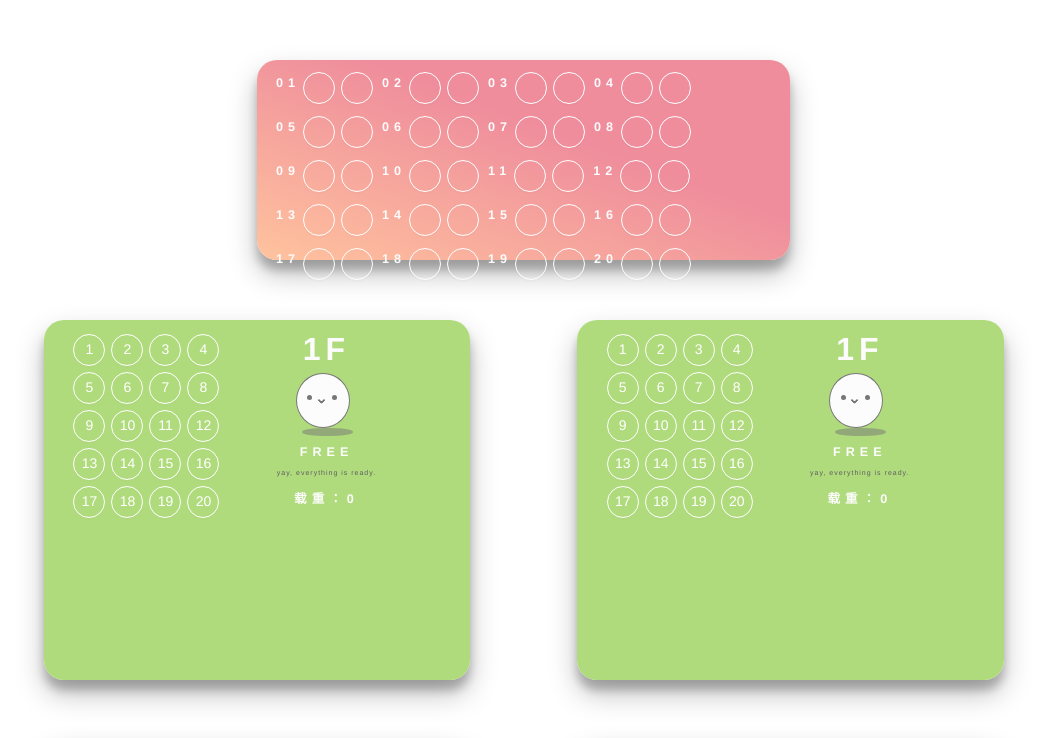
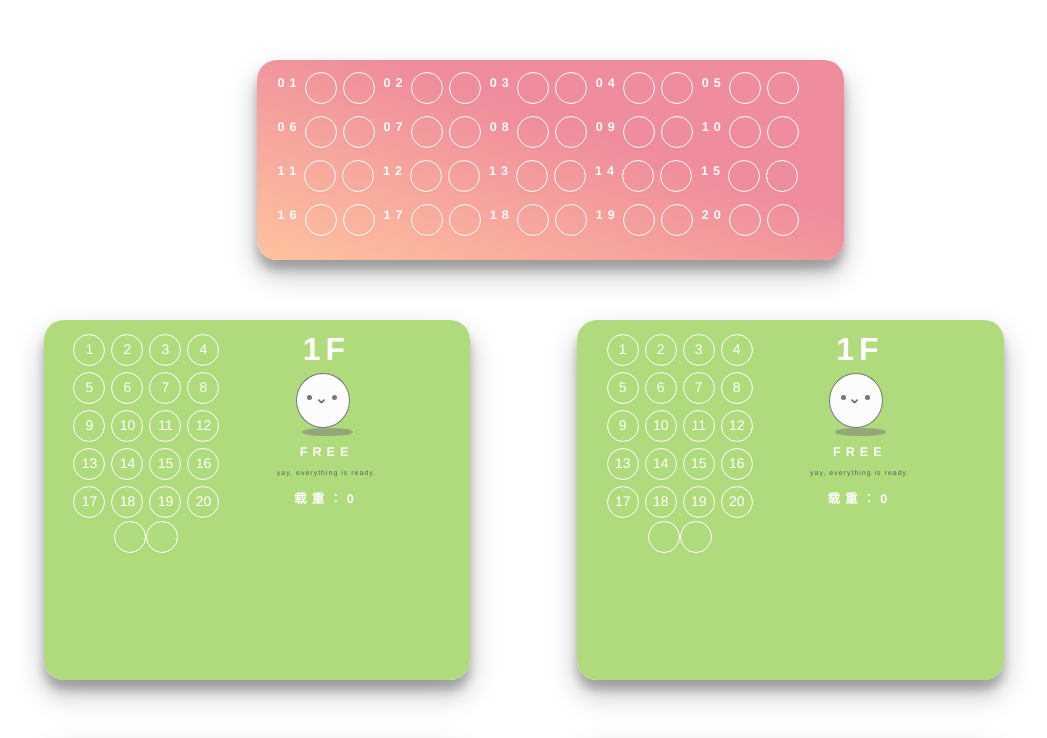
Before and after one commit to Major-333/OS_course_project, a Vue app in the folder elevator/: page / in a window 1280 px wide. Shown: the top 738 px of the page, without its empty margins (63-1110 px from the left). Built offline with nearby package versions, Linux system fonts and the light colour scheme.

Commit message:
update css

```diff
--- a/elevator/src/components/BtnGroup.vue
+++ b/elevator/src/components/BtnGroup.vue
@@ -4,10 +4,10 @@
             <div v-for="(item,index) in labelList" :key="index" class="ctn">
                 <h1 class="alert">{{ item }}</h1>
                 <a-button :class="{aBtn:!upList[index],aBtn2:upList[index]}" icon="arrow-up"
-                          @click="handleClick(1,index)" shape="circle" ghost="true">
+                          @click="handleClick(1,index)" shape="circle" :ghost="true">
                 </a-button>
                 <a-button :class="{aBtn:!downList[index],aBtn2:downList[index]}" icon="arrow-down"
-                          @click="handleClick(-1,index)" shape="circle" ghost="true">
+                          @click="handleClick(-1,index)" shape="circle" :ghost="true">
                 </a-button>
             </div>
         </div>
@@ -20,11 +20,12 @@
         data(){
             return{
                 labelList:[...Array(20)].map((i,j)=>j+1<10?"0"+(1+j).toString():(1+j).toString()),
+                ghost:true,
             }
         },
         props:{
-            upList:[],
-            downList:[],
+            upList:Array,
+            downList:Array,
         },
         methods:{
             handleClick(dir,index){
--- a/elevator/src/components/Elevator.vue
+++ b/elevator/src/components/Elevator.vue
@@ -3,9 +3,11 @@
         <div :class="{map1:direction===0&&doorState===0, map2:!(direction===0&&doorState===0)}">
             <div class="BtnGroup" >
                 <a-button :class="{aButton:!isSelect[index],selectBtn:isSelect[index]}"
-                          shape="circle" ghost="true" v-for="(item,index) in btnList" :key="index" @click="handleClick(item-1)">
+                          shape="circle" :ghost="true" v-for="(item,index) in btnList" :key="index" @click="handleClick(item-1)">
                     {{ item }}
                 </a-button>
+                <a-button shape="circle" :ghost="true" icon="phone" ></a-button>
+                <a-button shape="circle" :ghost="true" icon="alert" @click="handleAlert"></a-button>
             </div>
             <div class="success-box">
                 <div :class="{face:content.isStop, face2:!content.isStop}">
@@ -103,6 +105,9 @@
                         this.destination=index;
                     }
                 }
+            },
+            handleAlert(){
+              alert("发出警报！");
             },
             run(){                                          // 运行逻辑
                 if(this.direction!==0){                     // 如果在运行中
--- a/elevator/src/components/HelloWorld.vue
+++ b/elevator/src/components/HelloWorld.vue
@@ -1,8 +1,7 @@
 <template>
   <div class="hello">
-<!--    <BtnGroup></BtnGroup>-->
     <a-row>
-        <a-col :xs="{ span: 5, offset: 1 }" :lg="{ span: 10, offset: 6 }">
+        <a-col :xs="{ span: 5, offset: 1 }" :lg="{ span: 11, offset: 6 }">
             <BtnGroup :upList="upList" :downList="downList" @select="handleSelect">
             </BtnGroup>
         </a-col>
@@ -48,7 +47,6 @@
           </Elevator>
       </a-col>
     </a-row>
-
   </div>
 </template>
 
```
Also changed, not shown: 8 other files (tests, documents, lock files or other folders).
